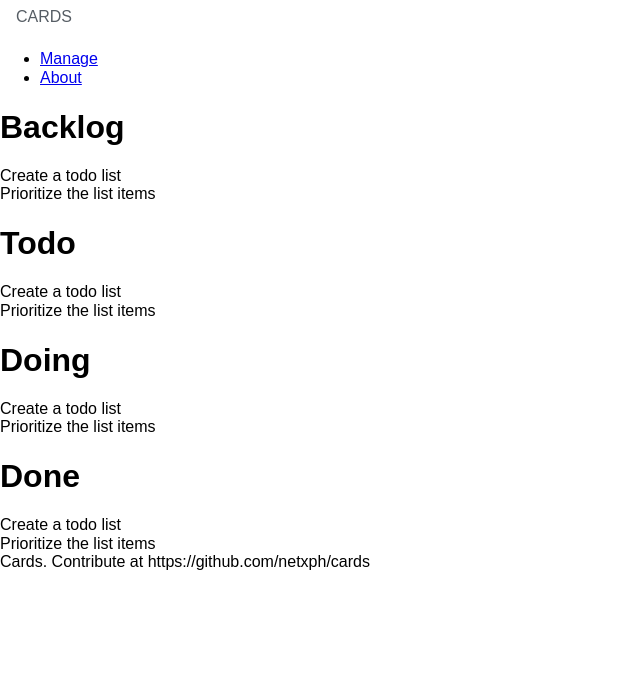
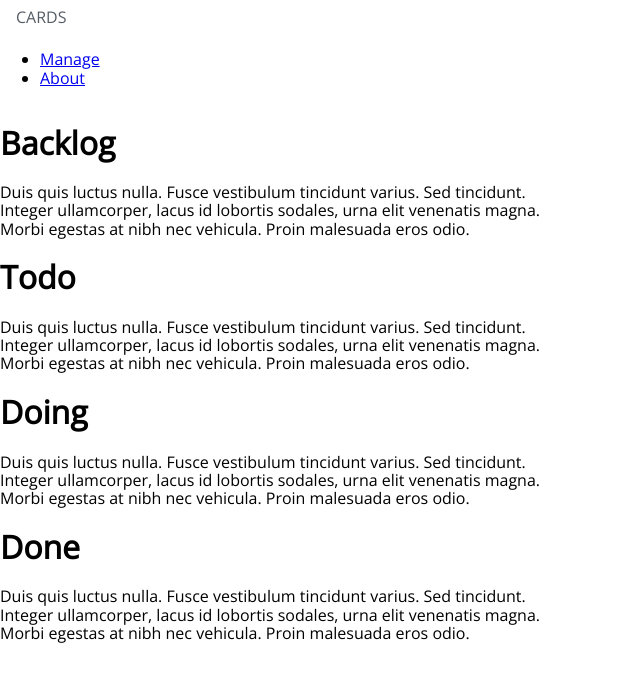
Before and after one commit to netxph/protocards, a website: page app/index.html in a window 1280 px wide. Shown: the whole page, without its empty margins (0-640 px from the left). Drawn offline with nearby package versions, Linux system fonts and the light colour scheme.

Commit message:
few changes

```diff
--- a/Gruntfile.js
+++ b/Gruntfile.js
@@ -12,7 +12,8 @@ module.exports = function(grunt) {
                     livereload: '<%= connect.options.livereload %>'
                 },
                 files: [
-                    'app/{,*/}*.html'
+                    'app/{,*/}*.html',
+                    'app/styles/{,*/}*.css'
                 ]
             }
         },
--- a/app/index.html
+++ b/app/index.html
@@ -9,6 +9,7 @@
         <meta name="viewport" content="width=device-width, initial-scale=1">
 
         <link rel="stylesheet" href="vendor/pure/pure.css" >
+        <link rel="stylesheet" href="styles/main.css" >
 
         <script src="vendor/modernizr/modernizr.js"></script>
     </head>
@@ -16,64 +17,75 @@
         <!--[if lt IE 7]>
         <p class="browsehappy">You are using an <strong>outdated</strong> browser. Please <a href="http://browsehappy.com/">upgrade your browser</a> to improve your experience.</p>
         <![endif]-->
-
-    <section>
-        <nav class="pure-menu pure-menu-open pure-menu-horizontal">
-            <a href="#" class="pure-menu-heading">Cards</a>
-
-            <ul>
-                <li><a href="#">Manage</a></li>
-                <li><a href="#">About</a></li>
-            </ul>
-        </nav>
-        <section id="areas">
-            <article class="area">
-                <header><h1>Backlog</h1></header>
-                <section class="cards">
-                    <article>
-                        <header><span>Create a todo list</span></header>
-                    </article>
-                    <article>
-                        <header><span>Prioritize the list items</span></header>
-                    </article>
-                </section>
-            </article>
-            <article class="area">
-                <header><h1>Todo</h1></header>
-                <section class="cards">
-                    <article>
-                        <header><span>Create a todo list</span></header>
-                    </article>
-                    <article>
-                        <header><span>Prioritize the list items</span></header>
-                    </article>
-                </section>
-            </article>
-            <article class="area">
-                <header><h1>Doing</h1></header>
-                <section class="cards">
-                    <article>
-                        <header><span>Create a todo list</span></header>
-                    </article>
-                    <article>
-                        <header><span>Prioritize the list items</span></header>
-                    </article>
-                </section>
-            </article>
-            <article class="area">
-                <header><h1>Done</h1></header>
-                <section class="cards">
-                    <article>
-                        <header><span>Create a todo list</span></header>
-                    </article>
-                    <article>
-                        <header><span>Prioritize the list items</span></header>
-                    </article>
-                </section>
-            </article>
-        </section>
-        <footer>Cards. Contribute at https://github.com/netxph/cards</footer>
-    </section>
+        <div class="pure-g-r">
+            <div id="menu" class="pure-u">
+                <div class="pure-menu pure-menu-open">
+                    <a class="pure-menu-heading" href="#">Cards</a>
+                    <ul>
+                        <li><a href="#">Manage</a></li>
+                        <li><a href="#">About</a></li>
+                    </ul>
+                </div>
+            </div>
+            <div id="areas" class="pure-u-1">
+                <div class="area">
+                    <h1>Backlog</h1>
+                    <div class="cards">
+                        <div class="card">
+                            <span>Duis quis luctus nulla. Fusce vestibulum tincidunt varius. Sed tincidunt.</span>
+                        </div>
+                        <div class="card">
+                            <span>Integer ullamcorper, lacus id lobortis sodales, urna elit venenatis magna.</span>
+                        </div>
+                        <div class="card">
+                            <span>Morbi egestas at nibh nec vehicula. Proin malesuada eros odio.</span>
+                        </div>
+                    </div>
+                </div>
+                <div class="area">
+                    <h1>Todo</h1>
+                    <div class="cards">
+                        <div class="card">
+                            <span>Duis quis luctus nulla. Fusce vestibulum tincidunt varius. Sed tincidunt.</span>
+                        </div>
+                        <div class="card">
+                            <span>Integer ullamcorper, lacus id lobortis sodales, urna elit venenatis magna.</span>
+                        </div>
+                        <div class="card">
+                            <span>Morbi egestas at nibh nec vehicula. Proin malesuada eros odio.</span>
+                        </div>
+                    </div>
+                </div>
+                <div class="area">
+                    <h1>Doing</h1>
+                    <div class="cards">
+                        <div class="card">
+                            <span>Duis quis luctus nulla. Fusce vestibulum tincidunt varius. Sed tincidunt.</span>
+                        </div>
+                        <div class="card">
+                            <span>Integer ullamcorper, lacus id lobortis sodales, urna elit venenatis magna.</span>
+                        </div>
+                        <div class="card">
+                            <span>Morbi egestas at nibh nec vehicula. Proin malesuada eros odio.</span>
+                        </div>
+                    </div>
+                </div>
+                <div class="area">
+                    <h1>Done</h1>
+                    <div class="cards">
+                        <div class="card">
+                            <span>Duis quis luctus nulla. Fusce vestibulum tincidunt varius. Sed tincidunt.</span>
+                        </div>
+                        <div class="card">
+                            <span>Integer ullamcorper, lacus id lobortis sodales, urna elit venenatis magna.</span>
+                        </div>
+                        <div class="card">
+                            <span>Morbi egestas at nibh nec vehicula. Proin malesuada eros odio.</span>
+                        </div>
+                    </div>
+                </div>
+            </div>
+        </div>
 
         <script>
             (function(b,o,i,l,e,r){b.GoogleAnalyticsObject=l;b[l]||(b[l]=
--- /dev/null
+++ b/app/styles/main.css
@@ -0,0 +1,5 @@
+@import url(http://fonts.googleapis.com/css?family=Open+Sans);
+
+body {
+    font-family: 'Open Sans', sans-serif;
+}
```
